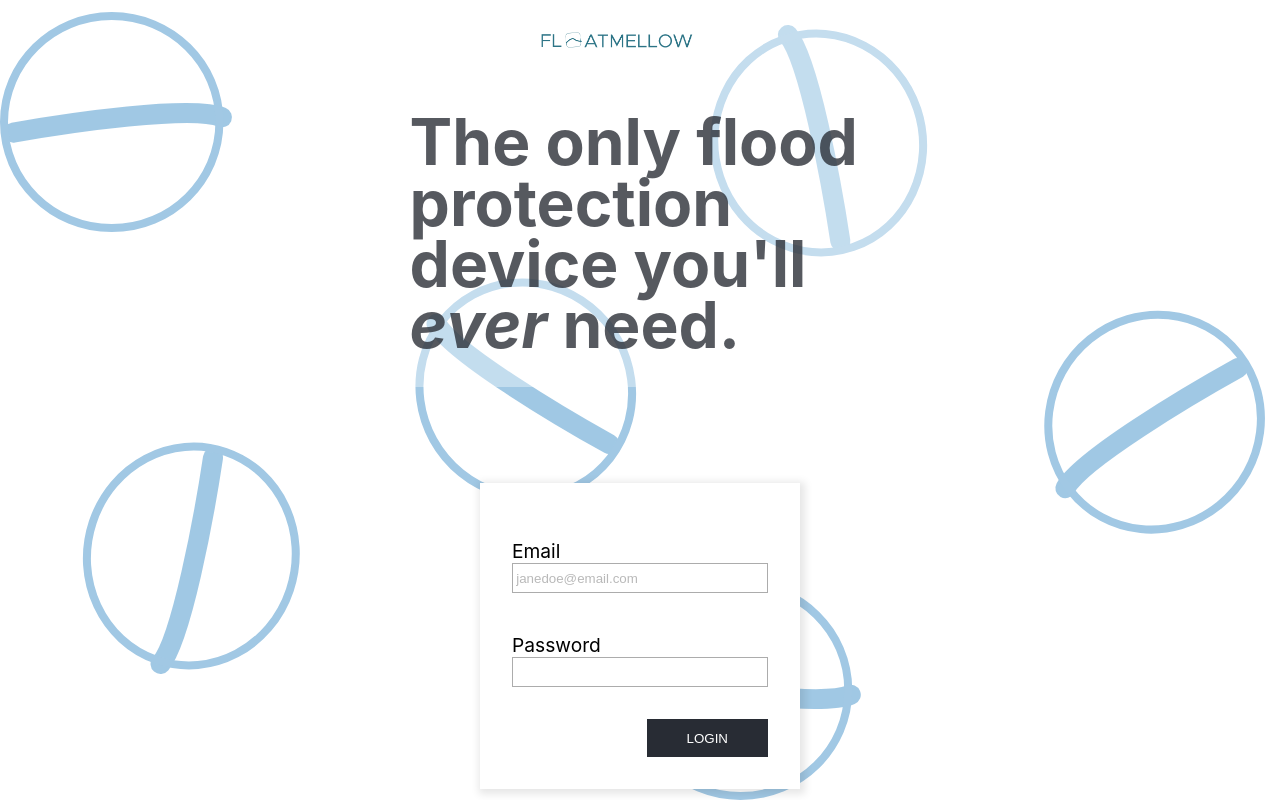
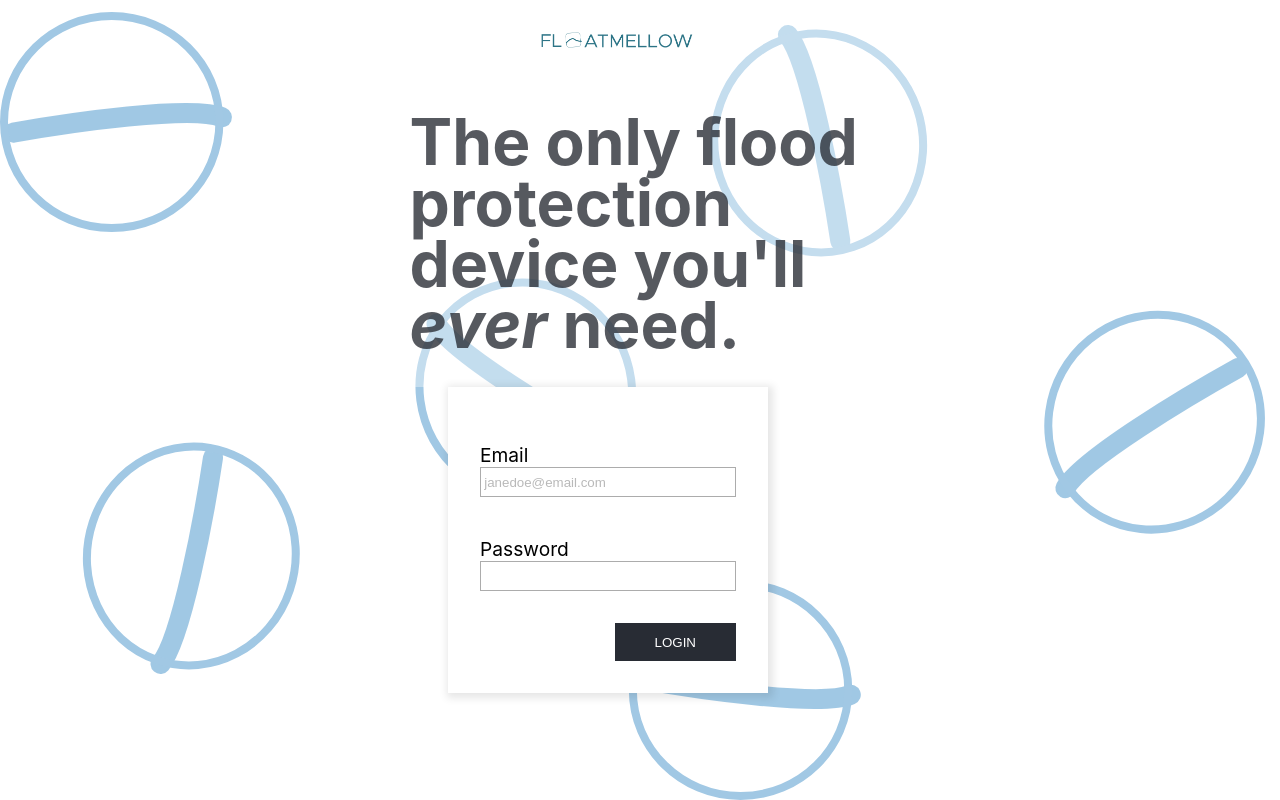
Before and after one commit to CSumm/dashboard-app, a React (Create React App) app: page /login in a window 1280 px wide. Built offline with nearby package versions, Linux system fonts and the light colour scheme; no server answers.

Commit message:
fix lining of login form

```diff
--- a/src/Pages/Login.css
+++ b/src/Pages/Login.css
@@ -83,5 +83,6 @@ button[type="submit"]{
 
     .login-form {
       width: 20%;
+      margin: 0 35%;
     }
 }
```
